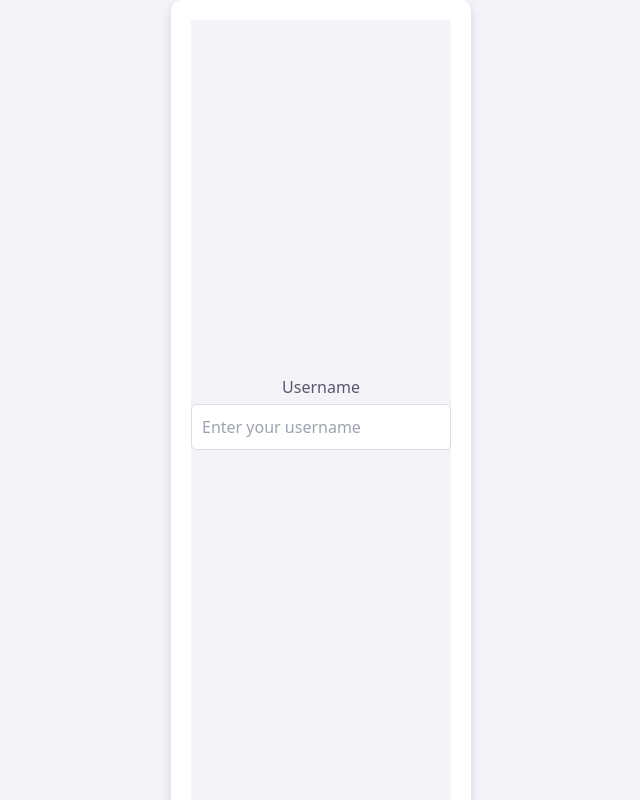
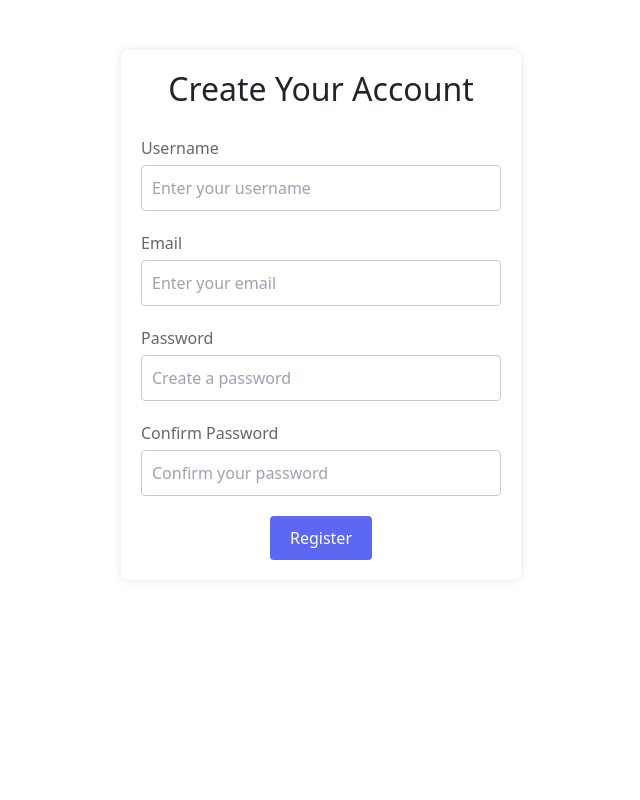
Before and after one commit to GFrantisek/medik_priprava_fe_deploy, a Nuxt app: page /auth/register in a window 1280 px wide. Shown: the top 800 px of the page, without its empty margins (319-959 px from the left). Built offline with nearby package versions, Linux system fonts and the light colour scheme; no server answers.

Commit message:
visual register login index updates
visual register login index updates

```diff
--- a/pages/auth/login.vue
+++ b/pages/auth/login.vue
@@ -1,16 +1,18 @@
 <template>
-  <div>
-    <form @submit.prevent="submitForm">
-      <div>
-        <label>Email</label>
-        <input type="text" v-model="login.email" />
+  <div class="login-container">
+    <h2>Login to Your Account</h2>
+    <form @submit.prevent="submitForm" class="login-form">
+      <div class="form-group">
+        <label for="email">Email</label>
+        <input type="text" id="email" v-model="login.email" placeholder="Enter your email" />
       </div>
-      <div>
-        <label>Password</label>
-        <input type="password" v-model="login.password" />
+      <div class="form-group">
+        <label for="password">Password</label>
+        <input type="password" id="password" v-model="login.password" placeholder="Enter your password" />
       </div>
-      <div>
-        <button type="submit">Submit</button>
+      <div class="form-actions">
+        <button type="submit" class="submit-btn">Login</button>
+        <button @click="navigateToRegister" type="button" class="register-btn">Register</button>
       </div>
     </form>
   </div>
@@ -33,16 +35,78 @@ export default {
   methods: {
     async submitForm() {
       try {
-        let response = await this.$auth.loginWith('local', { data: this.login })
+        let response = await this.$auth.loginWith('local', {data: this.login})
         this.$router.replace({name: 'auth-user'})
       } catch (err) {
-        console.log(err)
+        console.error("Login failed:", err);
       }
+    },
+    navigateToRegister() {
+      this.$router.push({name: 'auth-register'});
     }
   }
 }
 </script>
 
 <style scoped>
+.login-container {
+  max-width: 400px;
+  margin: 50px auto;
+  padding: 20px;
+  box-shadow: 0 0 10px rgba(0, 0, 0, 0.1);
+  border-radius: 8px;
+  background-color: #fff;
+}
 
+.login-form h2 {
+  text-align: center;
+  color: #333;
+}
+
+.form-group {
+  margin-bottom: 20px;
+}
+
+.form-group label {
+  display: block;
+  color: #666;
+  margin-bottom: 5px;
+}
+
+.form-group input {
+  width: 100%;
+  padding: 10px;
+  border: 1px solid #ccc;
+  border-radius: 4px;
+}
+
+.form-actions {
+  text-align: center;
+  margin-top: 20px;
+}
+
+.submit-btn, .register-btn {
+  padding: 10px 20px;
+  border: none;
+  border-radius: 4px;
+  color: #fff;
+  cursor: pointer;
+  margin-right: 10px;
+}
+
+.submit-btn {
+  background-color: #5C67F2;
+}
+
+.register-btn {
+  background-color: #f76c6c;
+}
+
+.submit-btn:hover {
+  background-color: #4a54e1;
+}
+
+.register-btn:hover {
+  background-color: #f55555;
+}
 </style>
--- a/pages/auth/register.vue
+++ b/pages/auth/register.vue
@@ -1,24 +1,27 @@
 <template>
-  <div>
-    <form @submit.prevent="submitForm">
-      <div>
-        <label>Username</label>
-        <input type="text" v-model="register.username" placeholder="Enter your username" />
+  <div class="register-container">
+    <div class="help">
+      <h2>Create Your Account</h2>
+    </div>
+    <form @submit.prevent="submitForm" class="register-form">
+      <div class="form-group">
+        <label for="username">Username</label>
+        <input type="text" id="username" v-model="register.username" placeholder="Enter your username" />
       </div>
-      <div>
-        <label>Email</label>
-        <input type="text" v-model="register.email" placeholder="Enter your email" />
+      <div class="form-group">
+        <label for="email">Email</label>
+        <input type="text" id="email" v-model="register.email" placeholder="Enter your email" />
       </div>
-      <div>
-        <label>Password</label>
-        <input type="password" v-model="register.password" placeholder="Create a password" />
+      <div class="form-group">
+        <label for="password">Password</label>
+        <input type="password" id="password" v-model="register.password" placeholder="Create a password" />
       </div>
-      <div>
-        <label>Confirm Password</label>
-        <input type="password" v-model="register.password2" placeholder="Confirm your password" />
+      <div class="form-group">
+        <label for="confirm-password">Confirm Password</label>
+        <input type="password" id="confirm-password" v-model="register.password2" placeholder="Confirm your password" />
       </div>
-      <div>
-        <button type="submit">Submit</button>
+      <div class="form-actions">
+        <button type="submit" class="submit-btn">Register</button>
       </div>
     </form>
   </div>
@@ -47,7 +50,7 @@ export default {
         let response = await this.$axios.$post('auth/register', this.register)
         await this.$router.replace({name: 'auth-login'})
       } catch (err) {
-        console.log(err)
+        console.error("Registration failed:", err);
       }
     }
   }
@@ -55,50 +58,68 @@ export default {
 </script>
 
 <style scoped>
-div {
+.register-container {
+  max-width: 400px;
+  margin: 50px auto;
+  padding: 20px;
+  box-shadow: 0 0 10px rgba(0, 0, 0, 0.1);
+  border-radius: 8px;
+  background-color: #fff;
+}
+
+.register-form h2 {
+  text-align: center;  /* Centers the title horizontally */
+  color: #333;
+  font-size: 24px;  /* Optional: Adjusts the font size for better visibility */
+  margin-top: 0;  /* Removes top margin to align it closer to the form's top edge */
+  margin-bottom: 20px;  /* Adds some space below the title for separation */
+
+}
+
+.help{
   display: flex;
   flex-direction: column;
-  align-items: center;
-  justify-content: center;
-  min-height: 100vh; /* Full height of the viewport */
-  background-color: #f4f3f8; /* Light purple background */
+  align-items: center; /* Centers content horizontally */
+
+  padding-bottom: 20px;
 }
 
-form {
-  padding: 20px;
-  border-radius: 10px;
-  background: white;
-  box-shadow: 0 4px 8px rgba(117, 117, 163, 0.25); /* Subtle shadow */
-  width: 300px; /* Fixed width */
+.help h2{
+
+}
+.form-group {
+  margin-bottom: 20px;
 }
 
-label {
+.form-group label {
+  display: block;
+  color: #666;
   margin-bottom: 5px;
-  font-size: 1rem;
-  color: #5c5470; /* Darker purple for text */
 }
 
-input[type="text"],
-input[type="password"] {
+.form-group input {
+  width: 100%;
   padding: 10px;
-  margin-bottom: 15px;
-  border: 1px solid #dcdce6; /* Light purple border */
-  border-radius: 5px;
-  width: 100%; /* Full width */
-  box-sizing: border-box; /* Includes padding and border in the element's width */
+  border: 1px solid #ccc;
+  border-radius: 4px;
 }
 
-button {
-  background-color: #6a5acd; /* Slightly vibrant purple */
-  color: white;
-  padding: 10px 15px;
-  border: none;
-  border-radius: 5px;
-  cursor: pointer;
-  transition: background-color 0.3s;
+.form-actions {
+  text-align: center;
+  margin-top: 20px;
 }
 
-button:hover {
-  background-color: #5a4ebc; /* Darker purple on hover */
+.submit-btn {
+  padding: 10px 20px;
+  border: none;
+  border-radius: 4px;
+  color: #fff;
+  background-color: #5C67F2;
+  cursor: pointer;
 }
+
+.submit-btn:hover {
+  background-color: #4a54e1;
+}
+
 </style>
--- a/pages/index.vue
+++ b/pages/index.vue
@@ -11,7 +11,7 @@
         <NuxtLink to="/" class="nav-item">1. LF UK</NuxtLink>
         <NuxtLink to="/" class="nav-item">2. LF UK</NuxtLink>
         <NuxtLink to="/" class="nav-item">3. LF UK</NuxtLink>
-      <div>
+        <div class="auth-actions">
           <!-- Check if user is authenticated -->
           <div v-if="$auth.loggedIn">
             <!-- Display logout button if user is logged in -->
@@ -25,7 +25,7 @@
           </div>
           <div v-else>
             <!-- Display login and register links if user is not logged in -->
-          <nuxt-link to="/auth/login">Login</nuxt-link>
+            <nuxt-link to="/auth/login" >Login</nuxt-link>
             <nuxt-link to="/auth/register">Register</nuxt-link>
           </div>
         </div>
@@ -431,29 +431,31 @@ button.subject-item:hover {
     color: inherit;
     cursor: pointer;
     padding: 20px 20px; /* Adjust padding to match your design */
+    margin-top: 3px;
     transition: transform 0.3s ease; /* Adds smooth transition for transform property */
   }
 
   /* Ensure no background change on hover */
   .profile-button:hover {
     background: none; /* Explicitly set background to none on hover */
-  transform: scale(1.2); /* Slightly enlarges the button on hover */
+    transform: scale(1.4); /* Slightly enlarges the button on hover */
+  }
+
+  .logout-button {
+    background: none;
+    border: none;
+    color: inherit;
+    cursor: pointer;
+    padding: 20px 20px; /* Adjust padding to match your design */
+    transition: transform 0.3s ease; /* Adds smooth transition for transform property */
+    margin-bottom: 3px;
   }
 
   .logout-button:hover {
-  background-color: #A98BFF; /* Lighter purple on hover for visibility */
-  transform: scale(1.1); /* Subtle enlargement on hover */
+    background: none; /* Explicitly set background to none on hover */
+    transform: scale(1.4); /* Slightly enlarges the button on hover */
   }
 
-/* Ensure the logout button has no additional border and maintains layout */
-.logout-button {
-  border: none;
-  cursor: pointer;
-}
 
-/* Specific adjustments to remove spacing issues */
-.logout-button {
-  margin-left: 10px; /* Adjust if necessary for alignment */
-  margin-right: 20px; /* Adds spacing on the right end if needed */
-}
+
   </style>
--- a/pages/interaktivny_test.vue
+++ b/pages/interaktivny_test.vue
@@ -185,7 +185,6 @@ export default {
     storeData() {
       let endTime = new Date();
       let duration = new Date(endTime - this.startTime); // Calculate duration
-      console.log("INCORR DET",this.incorrectDetails)
       this.finalTime = `PT${duration.getUTCHours()}H${duration.getUTCMinutes()}M${duration.getUTCSeconds()}S`;
       if(this.$auth.loggedIn && this.$auth.user.id){
         const scoresUrl = 'https://medik-cloud-deploy-fast-beta-first-xxtgwkr47a-lm.a.run.app/api/create_test_score/';
@@ -206,7 +205,6 @@ export default {
 
           }))
         };
-        console.log("PAYLOAD",payload)
 
 
         fetch(apiUrl, {
@@ -217,9 +215,7 @@ export default {
           body: JSON.stringify(payload)
         })
           .then(response => response.json())
-          .then(data => console.log('Success:', data))
           .catch((error) => {
-            console.error('Error:', error);
           });
 
 
@@ -243,9 +239,7 @@ export default {
           body: JSON.stringify(scorePayload)
         })
           .then(response => response.json())
-          .then(data => console.log('Scores stored:', data))
           .catch((error) => {
-            console.error('Error storing scores:', error);
           });
 
 
@@ -293,7 +287,6 @@ export default {
 
       } catch (error) {
         // Handle errors that occur during the PDF generation or download
-        console.error('Error during PDF generation or download:', error);
         alert('Failed to download the ZIP file. Please try again.');
       }
     },
```
Lines whose indentation alone changed are shown as unchanged.
